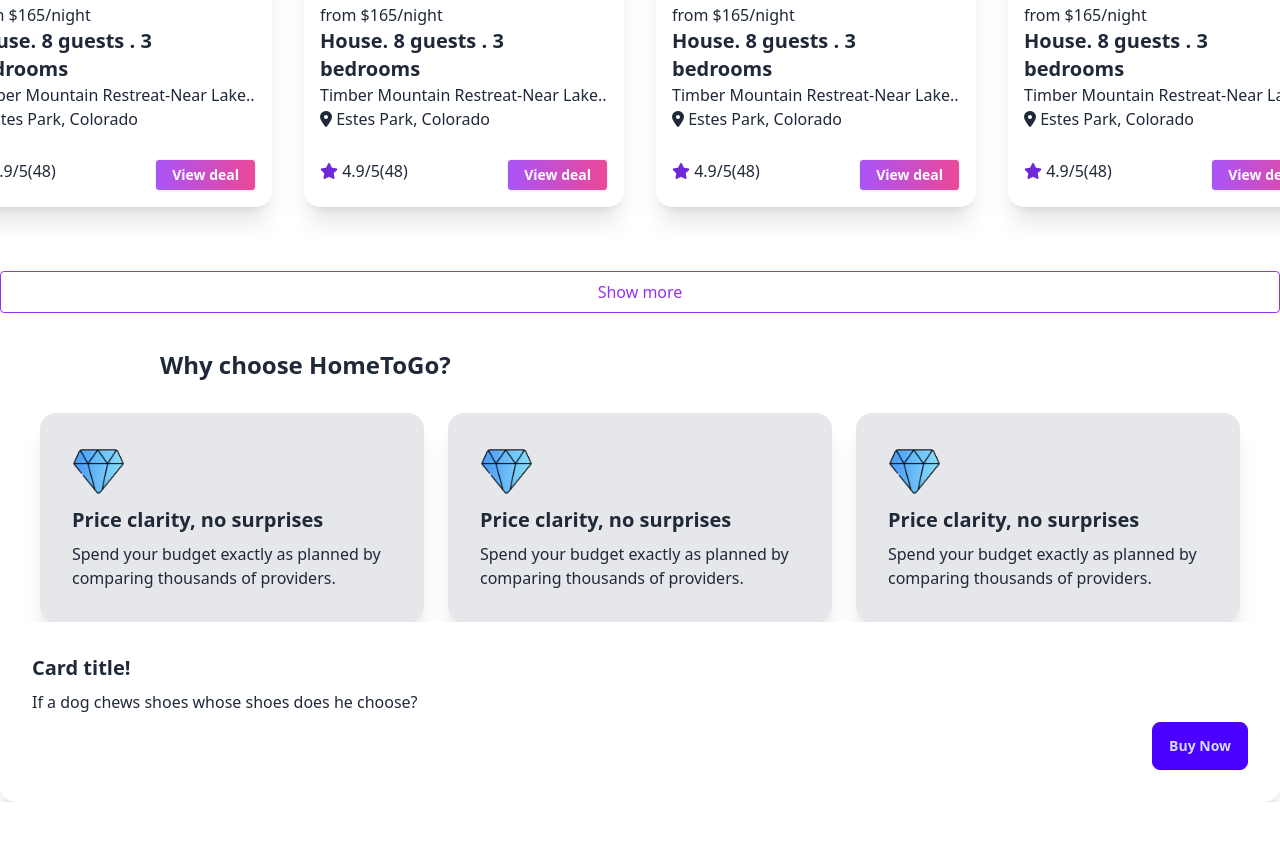
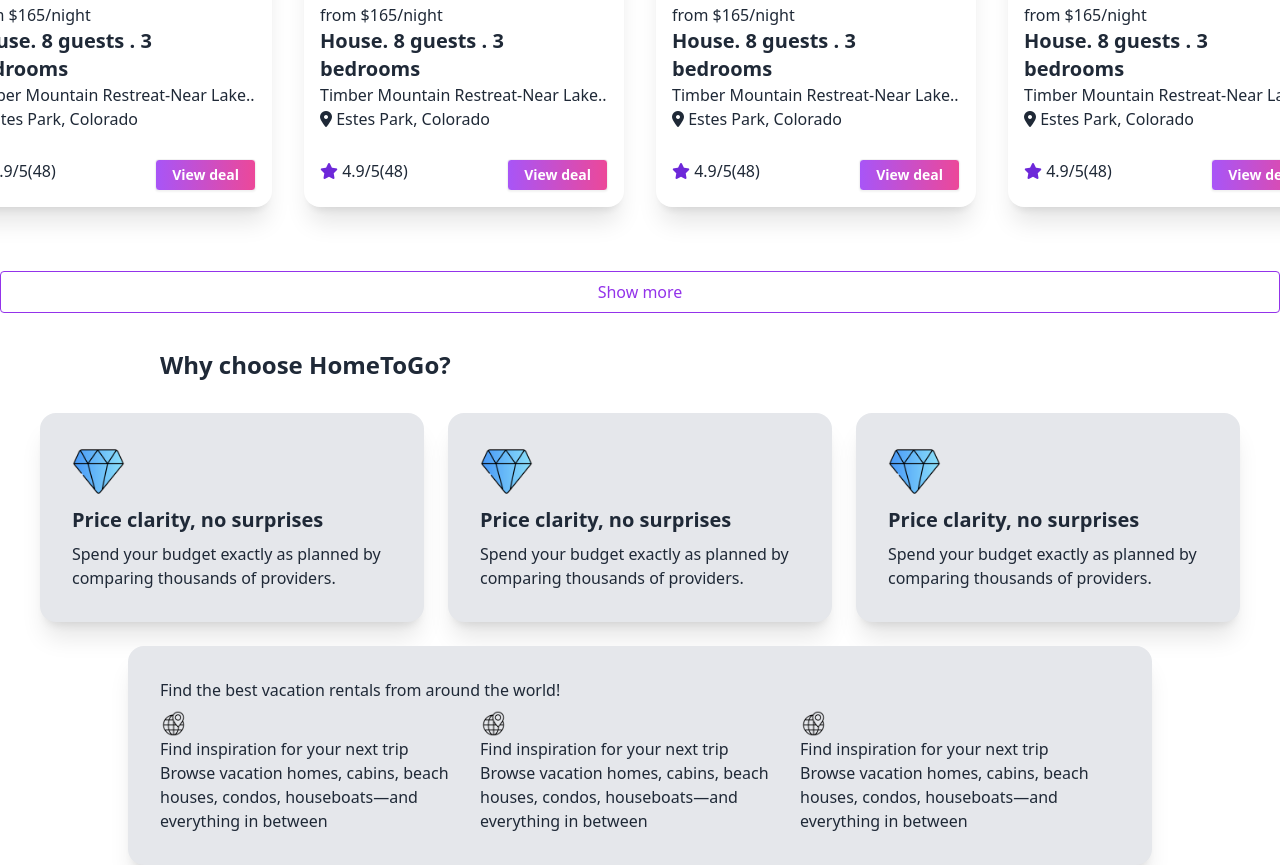
Before and after one commit to depressedKarimul/Bachelor.hobe, a plain HTML site: page index.html in a window 1280 px wide. Shown: the part 2673-3538 px from the top of the page. Before the commit the page ends 3475 px from the top, so only its background shows below. Drawn offline with nearby package versions, Linux system fonts and the light colour scheme.

Commit message:
a new section added

```diff
--- a/index.html
+++ b/index.html
@@ -2993,12 +2993,35 @@
    <!-- cover card div -->
     <div>
 
-      <div class="card bg-base-100 w-full shadow-xl">
+      <div class="card bg-gray-200  shadow-xl mt-6 lg:ml-32 lg:mr-32 gap-9">
         <div class="card-body">
-          <h2 class="card-title">Card title!</h2>
-          <p>If a dog chews shoes whose shoes does he choose?</p>
-          <div class="card-actions justify-end">
-            <button class="btn btn-primary">Buy Now</button>
+          <h2 class="">Find the best vacation rentals from around the world!</h2>
+          <div class="flex lg:flex-row flex-col">
+
+            <div>
+              <img class="w-1/12" src="Images/Icons/world-map.png" alt="">
+              <h4>Find inspiration for your next trip</h4>
+              <p>
+                Browse vacation homes, cabins, beach houses, condos, houseboats—and everything in between
+              </p>
+            </div>
+
+            <div>
+              <img class="w-1/12" src="Images/Icons/world-map.png" alt="">
+              <h4>Find inspiration for your next trip</h4>
+              <p>
+                Browse vacation homes, cabins, beach houses, condos, houseboats—and everything in between
+              </p>
+            </div>
+
+            <div>
+              <img class="w-1/12" src="Images/Icons/world-map.png" alt="">
+              <h4>Find inspiration for your next trip</h4>
+              <p>
+                Browse vacation homes, cabins, beach houses, condos, houseboats—and everything in between
+              </p>
+            </div>
+
           </div>
         </div>
       </div>
```
Also changed, not shown: Images/Icons/world-map.png (added).
